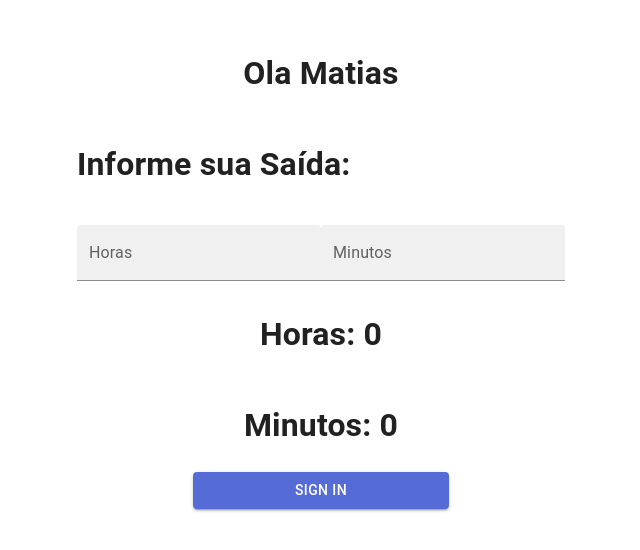
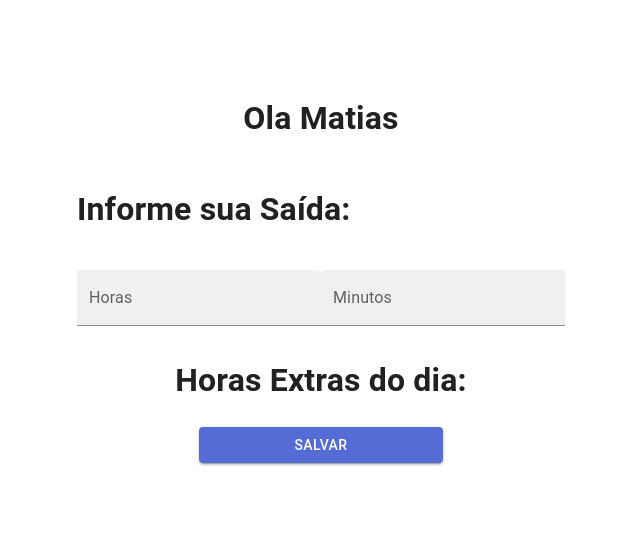
Before and after one commit to EvanioTech/ti-project, a React (Vite) app: page /Home in a window 1280 px wide. Shown: the part 132-682 px from the top of the page, without its empty margins (319-959 px from the left). Built offline with nearby package versions, Linux system fonts and the light colour scheme.

Commit message:
ajuste na pagina home

```diff
--- a/src/pages/Home/index.tsx
+++ b/src/pages/Home/index.tsx
@@ -20,7 +20,7 @@ const Home: React.FC = () => {
             alignItems="center"
             justifyContent="center"
             height="100vh"
-            width="100vw"
+            width="95vw"
             bgcolor="background.default"
 
         >
@@ -40,11 +40,11 @@ const Home: React.FC = () => {
                margin="normal"
                onChange={(e) => setMinutes(Number(e.target.value))}  />
             </Box>
-            <h1>Horas: {hours}</h1>
-            <h1>Minutos: {minutes}</h1>
+            <h1>Horas Extras do dia: </h1>
+
             <Link className='textButton' to="/signIn">
                 <Button variant="contained" color='primary' fullWidth>
-                    Sign In
+                    Salvar
                 </Button>
             </Link>
         </Box>
```
